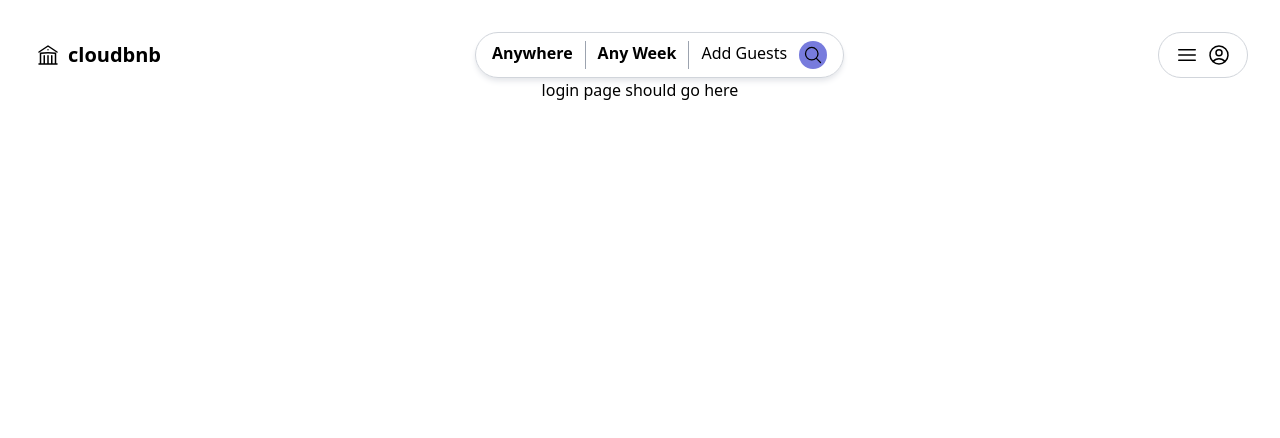
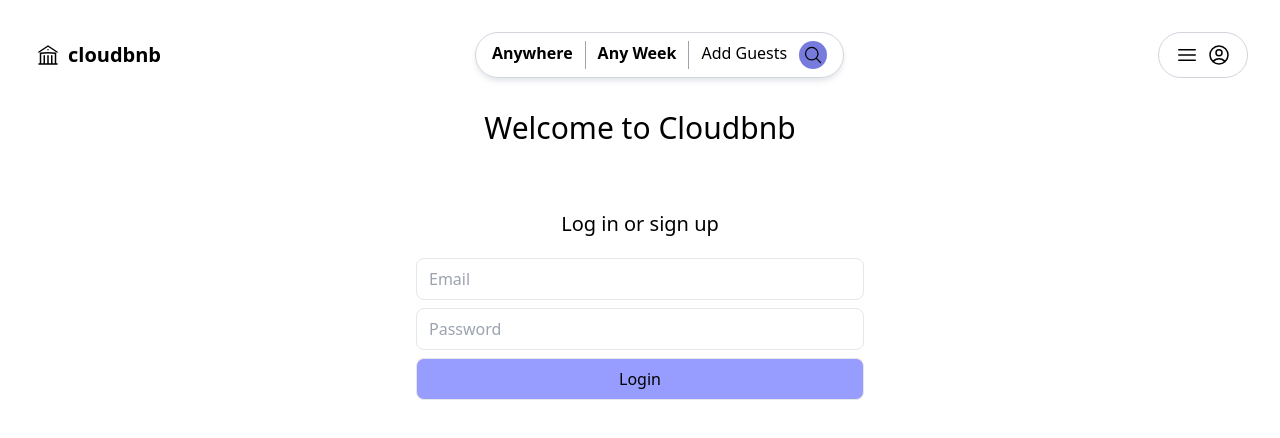
Before and after one commit to dhruvraj508/cloudbnb, a React (Vite) app in the folder client/: page /login in a window 1280 px wide. Shown: the top 438 px of the page. Built offline with nearby package versions, Linux system fonts and the light colour scheme.

Commit message:
designed login page

```diff
--- a/client/package.json
+++ b/client/package.json
@@ -11,6 +11,7 @@
   },
   "dependencies": {
     "dom": "^0.0.3",
+    "formik": "^2.4.6",
     "react": "^18.3.1",
     "react-dom": "^18.3.1",
     "react-router": "^6.24.1",
--- a/client/src/Layout.jsx
+++ b/client/src/Layout.jsx
@@ -3,7 +3,7 @@ import Header from "./Header";
 
 export default function Layout() {
     return(
-        <div className="">
+        <div className="flex flex-col min-h-screen">
             <Header />
             <Outlet />
         </div>
--- a/client/src/index.css
+++ b/client/src/index.css
@@ -1,3 +1,13 @@
 @tailwind base;
 @tailwind components;
 @tailwind utilities;
+
+input[type="text"], input[type="password"], input[type="email"] {
+  @apply w-full border my-1 py-2 px-3 rounded-lg;
+}
+
+button.primary{
+    background-color: #646cffaa;
+    text: white;
+    @apply w-full border my-1 py-2 px-3 rounded-lg;
+}
--- a/client/src/pages/LoginPage.jsx
+++ b/client/src/pages/LoginPage.jsx
@@ -1,5 +1,15 @@
 export default function LoginPage(){
     return(
-        'login page should go here'
+        <div className="mt-8 grow flex-col min-h-screen">
+            <h1 className=" text-3xl text-center mb-4 ">Welcome to Cloudbnb</h1>
+            <div className="mt-16 grow flex-col">
+                <h2 className=" text-xl text-center mb-4">Log in or sign up</h2>
+                <form className="max-w-md mx-auto">
+                    <input type="Email" placeholder="Email" />
+                    <input type="Password" placeholder="Password" />
+                    <button className="primary">Login</button>
+                </form>
+                </div>
+        </div>
     );
 }
```
Also changed, not shown: 2 other files (tests, documents, lock files or other folders).
